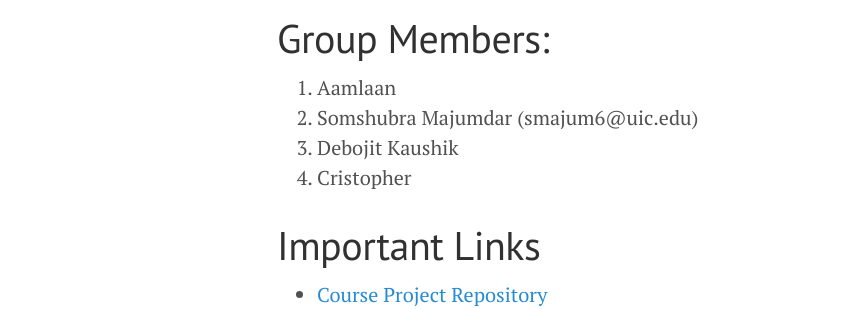
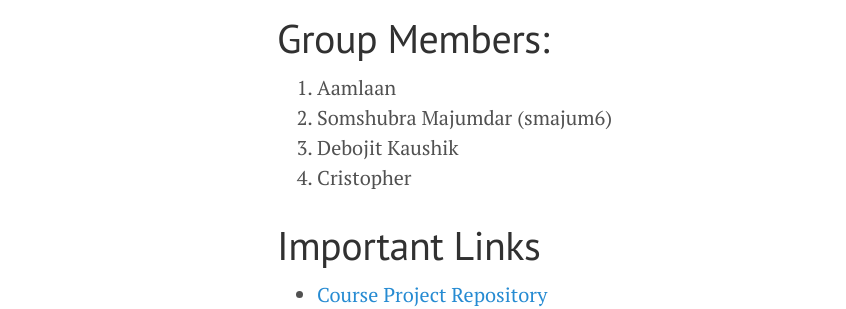
Before and after one commit to titu1994/IDS-Course-Project, a Jekyll site: the page built from _posts/2018-02-05-update-one.md, in a window 1280 px wide. Shown: the part 226-535 px from the top of the page, without its empty margins (3-849 px from the left). Built offline with Jekyll 4.4.1, drawn with Linux system fonts in a browser that asks for light colours.

Commit message:
Update posts

```diff
--- a/_posts/2018-02-05-update-one.md
+++ b/_posts/2018-02-05-update-one.md
@@ -7,7 +7,7 @@
 # Group Members:
 
 1.  Aamlaan
-2.  Somshubra Majumdar (smajum6@uic.edu)
+2.  Somshubra Majumdar (smajum6)
 3.  Debojit Kaushik
 4.  Cristopher
 
```
